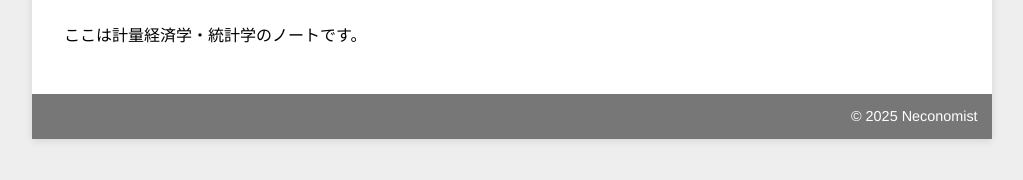
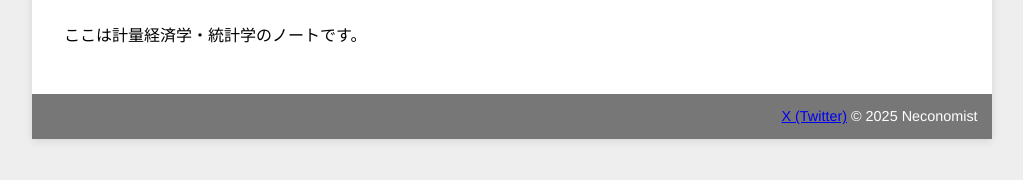
Before and after one commit to neconomist/neconomist.github.io, a Jekyll site: the page built from index.md, in a window 1280 px wide. Shown: the part 157-337 px from the top of the page, without its empty margins (128-1151 px from the left). Built offline with Jekyll 4.4.1, drawn with Linux system fonts in a browser that asks for light colours.

Commit message:
Update default.html

```diff
--- a/_layouts/default.html
+++ b/_layouts/default.html
@@ -21,7 +21,10 @@
         {{ content }}
       </main>
       <footer class="site-footer">
-        &copy; {{ site.time | date: "%Y" }} {{ site.title }}
+        <div class="footer-inner">
+          <a href="https://x.com/あなたのアカウント" target="_blank" rel="noopener">X (Twitter)</a>
+          <span>&copy; {{ site.time | date: "%Y" }} {{ site.title }}</span>
+        </div>
       </footer>
     </div>
   </body>
```
